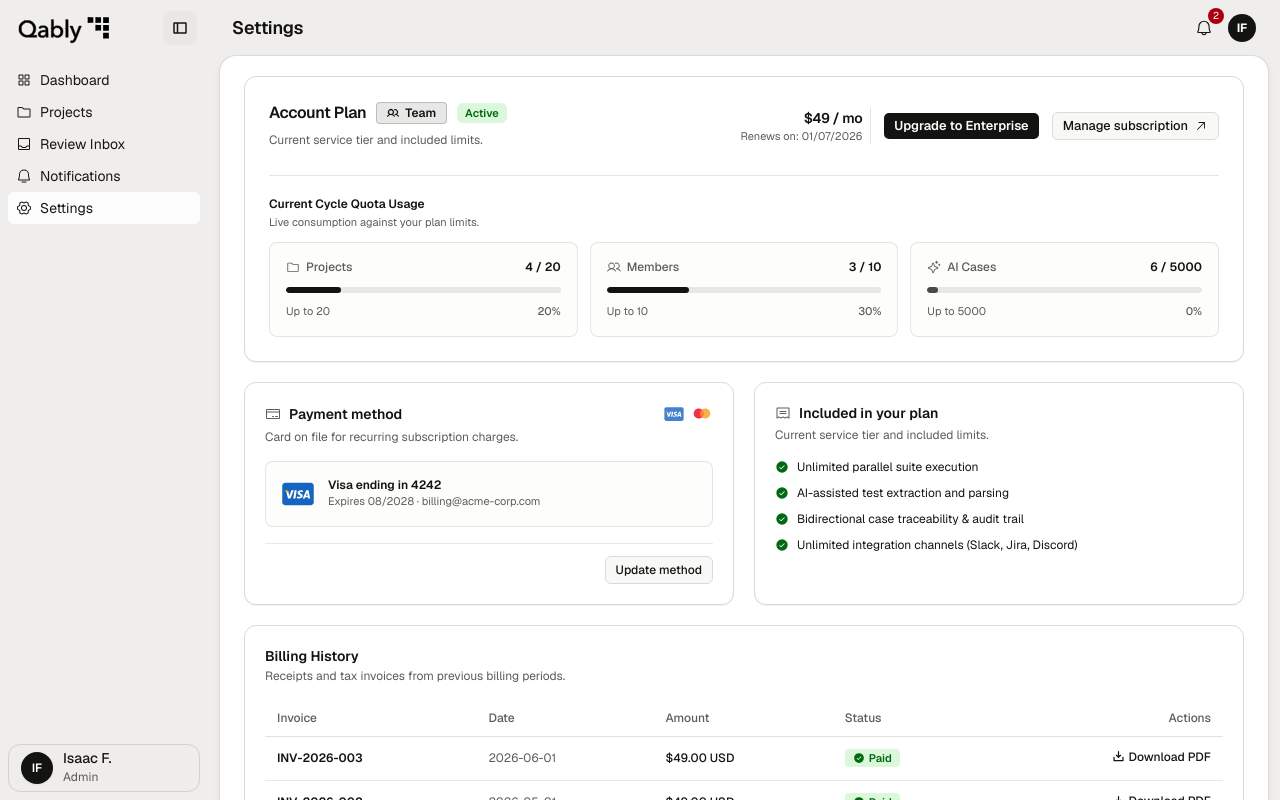
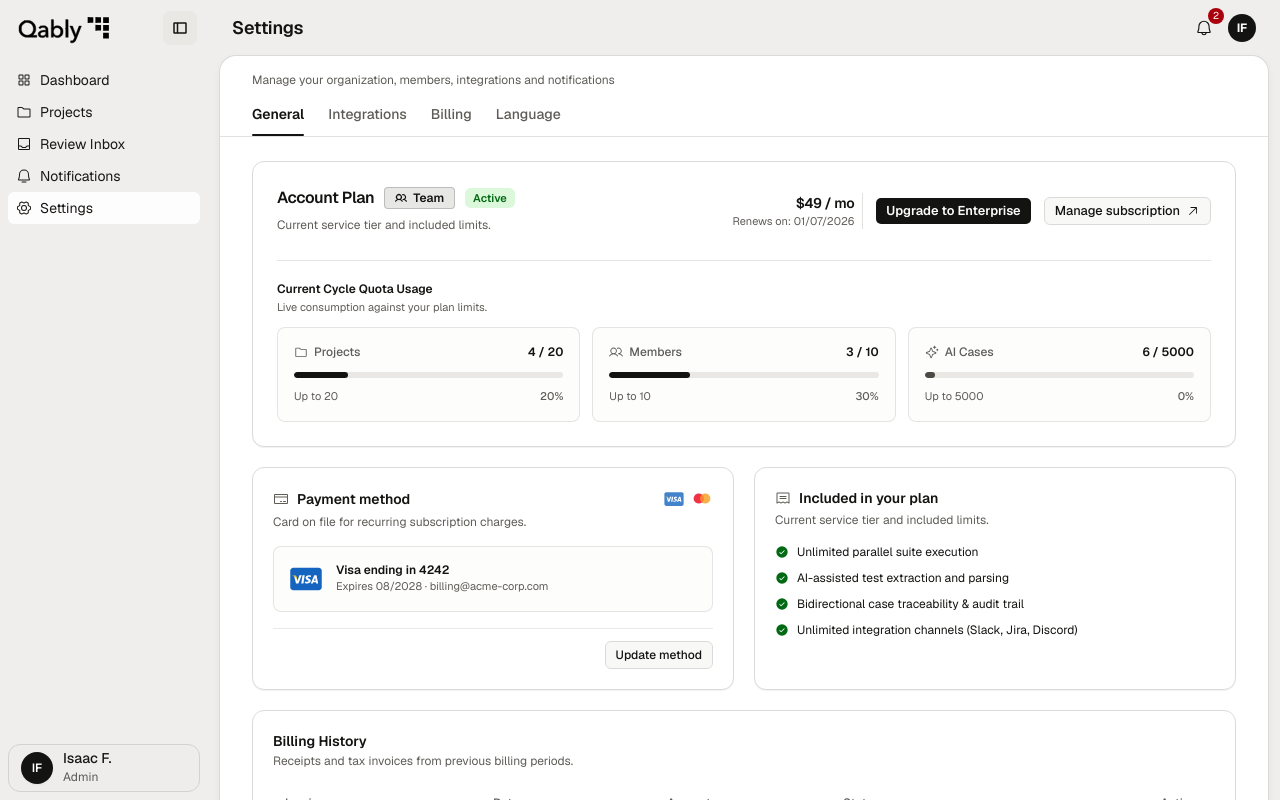
Before and after one commit to Aisaac2205/qably-project, a Next.js app in the folder apps/web/: page /settings in a window 1280 px wide. Shown: the top 800 px of the page. Built offline with nearby package versions, Linux system fonts and the light colour scheme.

Commit message:
refactor(settings): unify full-width layout and remove duplicate title

```diff
--- a/apps/web/src/app/(app)/settings/page.tsx
+++ b/apps/web/src/app/(app)/settings/page.tsx
@@ -1,25 +1,65 @@
-/**
- * /settings — trimmed down to language only after Commit 2 absorbed
- * integrations / api-keys / members / org / billing / ai-providers
- * into their respective transactional modules.
- */
 'use client'
 
+import { useState } from 'react'
 import { LanguageSection } from '@/features/settings/components/language-section'
 import { AccountPlanSection } from '@/features/settings/components/account-plan-section'
 import { IntegrationsGovernanceSection } from '@/features/settings/components/integrations-governance-section'
 import { useTranslation } from '@/lib/i18n'
 
+type SettingsTab = 'all' | 'integrations' | 'plan' | 'language'
+
 export default function SettingsPage() {
   const { t } = useTranslation()
+  const [activeTab, setActiveTab] = useState<SettingsTab>('all')
+
+  const tabs: { id: SettingsTab; label: string }[] = [
+    { id: 'all', label: t('settings.tabs.general') },
+    { id: 'integrations', label: t('settings.tabs.integrations') },
+    { id: 'plan', label: t('settings.tabs.billing') },
+    { id: 'language', label: t('settings.language.title') },
+  ]
 
   return (
-    <div className="flex flex-col">
+    <div className="flex flex-col w-full animate-page-enter">
       <h1 className="sr-only">{t('settings.title')}</h1>
-      <div className="space-y-5 px-6 pt-5 pb-6">
-        <AccountPlanSection />
-        <IntegrationsGovernanceSection />
-        <LanguageSection />
+
+      <div className="border-b border-border/80 px-4 sm:px-6 lg:px-8 pt-4 pb-0">
+        <div className="flex flex-col sm:flex-row sm:items-center justify-between gap-2">
+          <p className="text-xs text-muted max-w-2xl">
+            {t('settings.subtitle')}
+          </p>
+        </div>
+
+        {/* Tab Navigation */}
+        <div className="mt-4 flex items-center gap-6 overflow-x-auto">
+          {tabs.map((tab) => {
+            const isSelected = activeTab === tab.id
+            return (
+              <button
+                key={tab.id}
+                type="button"
+                aria-pressed={isSelected}
+                onClick={() => setActiveTab(tab.id)}
+                className={`pb-3 text-xs sm:text-sm font-medium transition-all duration-150 relative cursor-pointer active:scale-[0.98] ${
+                  isSelected
+                    ? 'text-default font-semibold'
+                    : 'text-muted hover:text-default'
+                }`}
+              >
+                <span>{tab.label}</span>
+                {isSelected && (
+                  <span className="absolute bottom-0 left-0 right-0 h-0.5 bg-primary rounded-full" />
+                )}
+              </button>
+            )
+          })}
+        </div>
+      </div>
+
+      <div className="space-y-6 px-4 sm:px-6 lg:px-8 py-6">
+        {(activeTab === 'all' || activeTab === 'plan') && <AccountPlanSection />}
+        {(activeTab === 'all' || activeTab === 'integrations') && <IntegrationsGovernanceSection />}
+        {(activeTab === 'all' || activeTab === 'language') && <LanguageSection />}
       </div>
     </div>
   )
```
